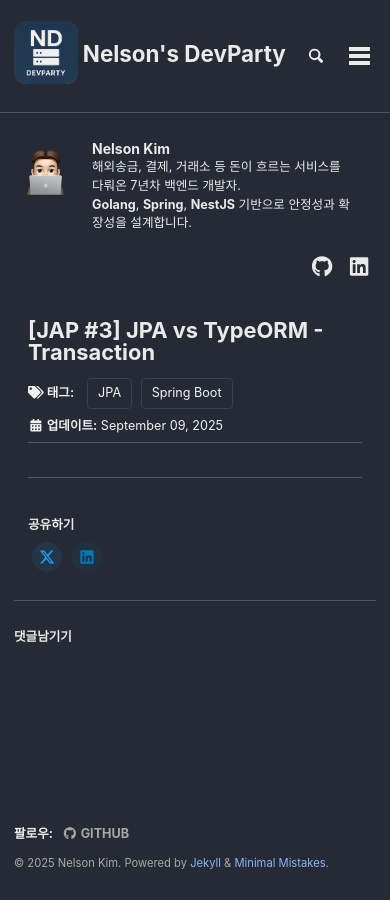
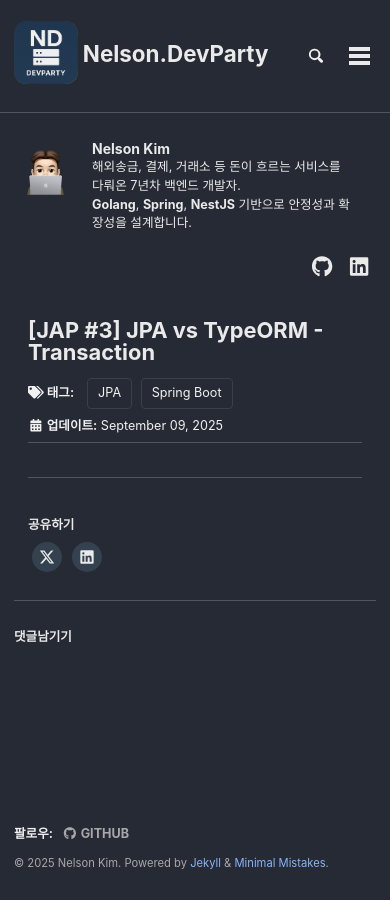
Before and after one commit to ssipflow/ssipflow.github.io, a Jekyll site: the page built from in-progress/2025-09-09-2-JPA-vs-TypeORM-Transaction .md, in a window 390 px wide. Built offline with Jekyll 4.4.1, drawn with Linux system fonts in a browser that asks for light colours; nearby versions of some CDN libraries; comment, search, counter and statistics services are not loaded.

Commit message:
Fix mobile social share button colors and update site title
- Add mobile-specific CSS overrides to ensure consistent icon colors on mobile devices
- Use !important flags to override conflicting theme styles
- Add comprehensive theme detection selectors for better cross-device compatibility
- Update site title to Nelson.DevParty in config

🤖 Generated with [Claude Code](https://claude.ai/code)

Co-Authored-By: Claude <noreply@anthropic.com>

```diff
--- a/_config.yml
+++ b/_config.yml
@@ -16,7 +16,7 @@ minimal_mistakes_skin    : "dark" # "default", "air", "aqua", "contrast", "dark"
 
 # Site Settings
 locale                   : "ko" # "en-US" # "ko"
-title                    : "Nelson's DevParty"
+title                    : "Nelson.DevParty"
 title_separator          : "-"
 name                     : "Nelson Kim"
 description              : "Nelson's Dev Blog."
--- a/_includes/social-share.html
+++ b/_includes/social-share.html
@@ -143,24 +143,47 @@ body.layout--single.dark .btn--linkedin.custom-share-btn:hover,
   background-color: rgba(33, 158, 188, 0.25);
 }
 
+/* Mobile-specific overrides for consistent colors */
+@media screen and (max-width: 768px) {
+  .btn--twitter.custom-share-btn,
+  .btn--linkedin.custom-share-btn {
+    color: #eaeaea !important;
+    background-color: rgba(142, 202, 230, 0.15) !important;
+  }
+
+  .btn--twitter.custom-share-btn:hover,
+  .btn--linkedin.custom-share-btn:hover {
+    background-color: rgba(33, 158, 188, 0.15) !important;
+  }
+}
+
 /* Media query for system dark mode */
 @media (prefers-color-scheme: dark) {
   .btn--twitter.custom-share-btn {
-    color: #eaeaea;
-    background-color: rgba(142, 202, 230, 0.15);
+    color: #eaeaea !important;
+    background-color: rgba(142, 202, 230, 0.15) !important;
   }
 
   .btn--twitter.custom-share-btn:hover {
-    background-color: rgba(33, 158, 188, 0.15);
+    background-color: rgba(33, 158, 188, 0.15) !important;
   }
 
   .btn--linkedin.custom-share-btn {
-    color: #eaeaea;
-    background-color: rgba(142, 202, 230, 0.15);
+    color: #eaeaea !important;
+    background-color: rgba(142, 202, 230, 0.15) !important;
   }
 
   .btn--linkedin.custom-share-btn:hover {
-    background-color: rgba(33, 158, 188, 0.15);
+    background-color: rgba(33, 158, 188, 0.15) !important;
   }
 }
+
+/* Force consistent styling regardless of theme detection issues */
+html[data-theme="dark"] .btn--twitter.custom-share-btn,
+html[data-theme="dark"] .btn--linkedin.custom-share-btn,
+body.dark .btn--twitter.custom-share-btn,
+body.dark .btn--linkedin.custom-share-btn {
+  color: #eaeaea !important;
+  background-color: rgba(142, 202, 230, 0.15) !important;
+}
 </style>
```
